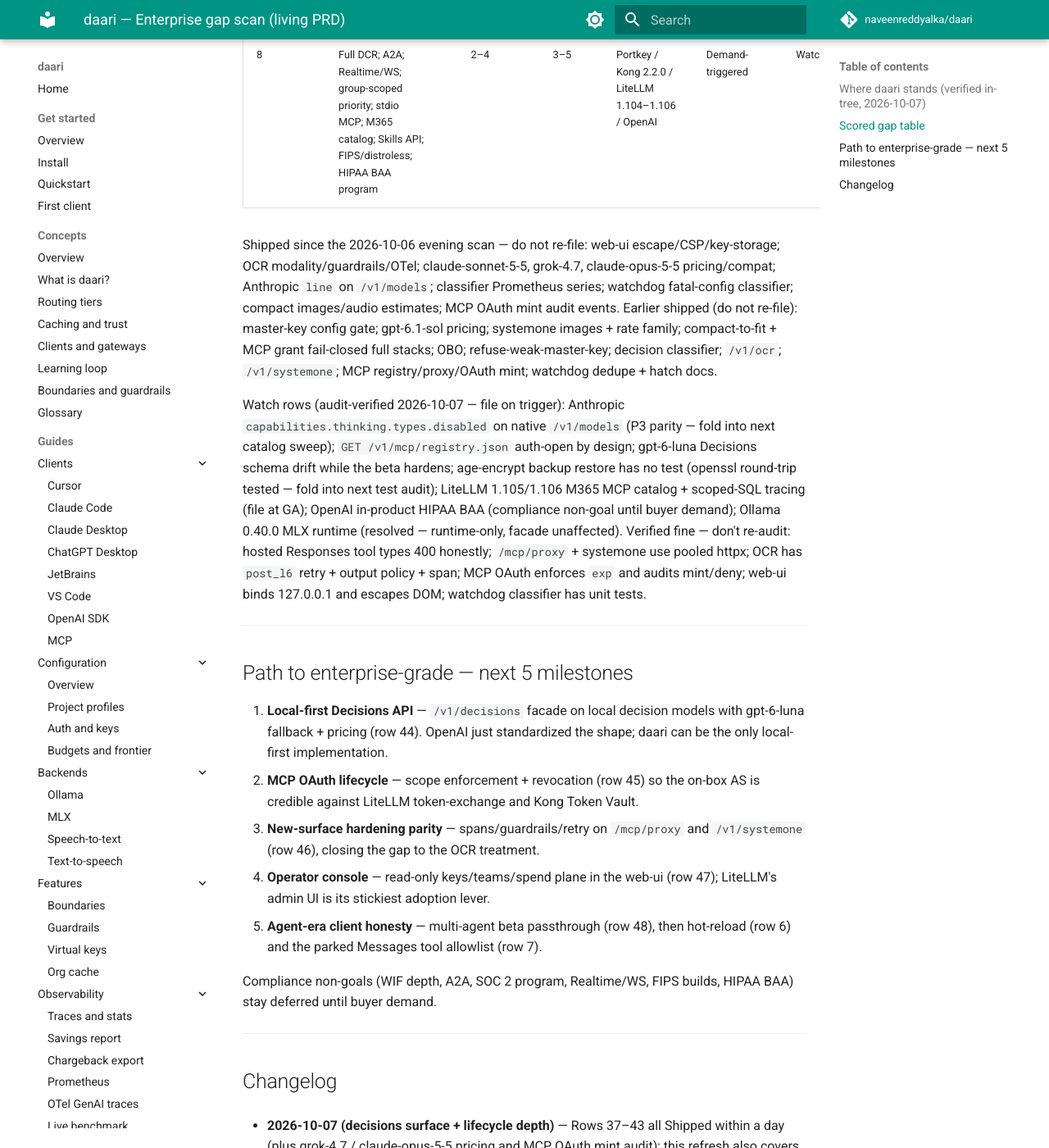
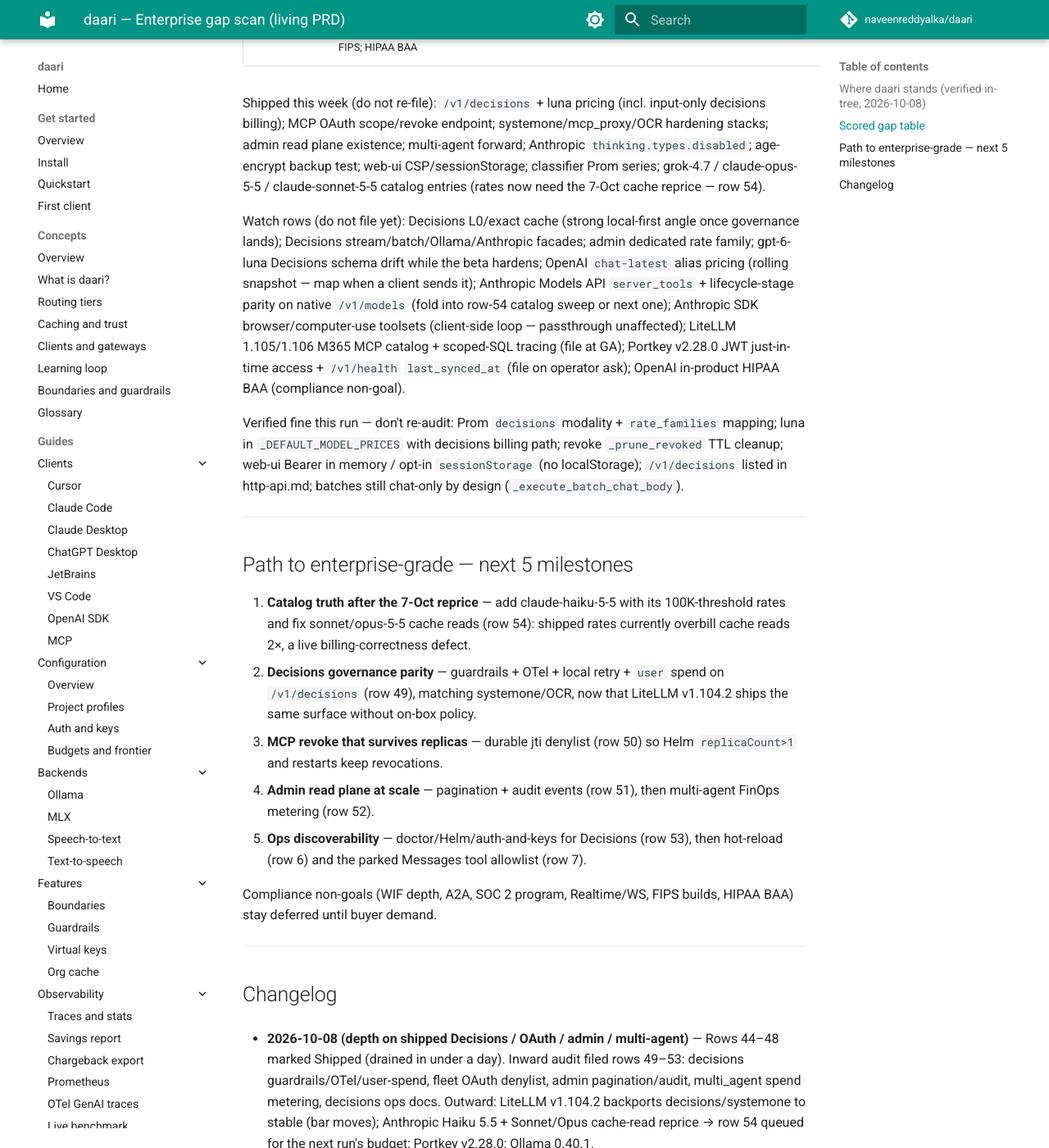
Before and after one commit to naveenreddyalka/daari, an MkDocs documentation site: the page built from docs/prd/ENTERPRISE.md, in a window 1280 px wide and 1400 px high, scrolled down 3841 px. Shown: the whole window at 82% size. Built offline with MkDocs 1.6.1 and Material for MkDocs 9.7.7, drawn with Linux system fonts in a browser that asks for light colours; comment, search, counter and statistics services are not loaded; some of the changed text lies outside the part shown.

Commit message:
docs(prd): 2026-10-08 depth on decisions / OAuth / admin / multi-agent (#1502)
* docs(prd): 2026-10-08 depth audit on decisions/OAuth/admin/multi-agent

Rows 44–48 marked Shipped; filed follow-on depth gaps (guardrails/OTel on
/v1/decisions, fleet OAuth denylist, admin pagination/audit, multi_agent
spend, decisions ops docs).

Co-authored-by: Naveen Reddy Alka <naveenreddyalka@users.noreply.github.com>

* docs(prd): restore pinned rows, full 10-08 outward scan, queue catalog reprice

Keep the hermetic compact/MCP-grant pinned rows (test_enterprise_prd_docs);
add LiteLLM v1.104.2 decisions backport, Portkey v2.28.0, Ollama 0.40.1,
Anthropic Haiku 5.5 + Sonnet/Opus cache-read reprice (row 54, queued for the
next run's issue budget); expand watch rows and milestones.

Co-authored-by: Naveen Reddy Alka <naveenreddyalka@users.noreply.github.com>

---------

Co-authored-by: Naveen Reddy Alka <naveenreddy.alka@gmail.com>
Co-authored-by: Naveen Reddy Alka <naveenreddyalka@users.noreply.github.com>

```diff
--- a/docs/prd/ENTERPRISE.md
+++ b/docs/prd/ENTERPRISE.md
@@ -11,34 +11,41 @@
 
 ---
 
-## Where daari stands (verified in-tree, 2026-10-07)
+## Where daari stands (verified in-tree, 2026-10-08)
 
-**Loop velocity.** The entire 2026-10-06 evening table (rows 37–43) drained in
-under a day: web-ui escape/CSP/key-storage, OCR Prom modality + output
-guardrails + OTel, claude-sonnet-5-5, Anthropic `line` on `/v1/models`,
-classifier Prometheus series, watchdog fatal-config classifier, and multimodal
-compact estimates are all on `main` — plus grok-4.7 and claude-opus-5-5
-pricing and MCP OAuth mint audit events. Hot-reload `config.yaml` stays in
-flight; Messages `mcp_servers` tool allowlist stays parked; `/mcp/proxy` cost
-headers are queued in the backlog.
+**Loop velocity.** Rows 44–48 (filed 10-07) all landed on `main` within a day:
+`/v1/decisions` + gpt-6-luna pricing (incl. the decisions input-only billing
+path), MCP OAuth scope enforcement + RFC 7009 revoke, OTel/guardrails/retry on
+`/mcp/proxy` + `/v1/systemone`, the web-ui keys/teams admin read plane, and
+Responses multi-agent forward-or-400. Anthropic `thinking.types.disabled` on
+native `/v1/models` and the age-encrypt backup round-trip test shipped too.
+Hot-reload `config.yaml` stays in flight; the Messages `mcp_servers` tool
+allowlist stays parked.
 
-**Outward.** **OpenAI shipped the Decisions API beta with `gpt-6-luna`
-(6 Oct)** — typed text/image judgments, now the third competitor decisions
-surface after Portkey v2.25.0 (TypeSafe Jev) and Kong 2.2.0. **Ollama v0.40.0
-went stable** (MLX default runtime on Apple Silicon, including decision models
-and an MLX embedding model — runtime-only, facade unaffected). Anthropic added
-`capabilities.thinking.types.disabled` to the Models API (5 Oct). LiteLLM bar
-stays **v1.104.0 GA** (1.105.0-rc.1 / 1.106.0-dev.1 add M365 MCP catalog +
-scoped-SQL tracing — watch). Portkey v2.27.0 / Kong 2.2.0 / OpenRouter (08-19)
-/ MCP blog (08-22) flat.
+**Outward.** **LiteLLM backported `/v1/systemone`, OpenAI-format
+`/v1/decisions`, and the OpenAI Decisions provider to stable v1.104.2 (8 Oct)**
+— every major competitor now ships a decisions surface; daari reached parity
+first and differentiation moves to governance depth. **Anthropic launched
+Claude Haiku 5.5 (7 Oct)** — $0.10/$0.50 per MTok with a 100K-token prompt
+threshold (5× above it), 1M context, 128K output, adaptive thinking — **and
+halved cache-read pricing on Sonnet 5.5 ($0.10) and Opus 5.5 ($0.20)**, so
+daari's shipped rates now overbill cache reads 2×. Anthropic Models API added
+`capabilities.server_tools` + lifecycle-stage fields/filter; SDKs added beta
+browser/computer-use toolsets (client-side loops — passthrough unaffected).
+OpenAI added a `chat-latest` rolling snapshot alias (7 Oct). Portkey moved to
+**v2.28.0** (AWS OAuth client-credentials, JWT just-in-time service access,
+`DISABLE_TIKTOKEN` chars/4 estimator). Ollama **0.40.1 stable** (cloud
+usage/balance proxying — facade unaffected). Kong 2.2.0 / OpenRouter (08-19) /
+MCP blog (08-22) flat.
 
-**Inward theme: decisions surface + lifecycle depth on the new stacks.**
-Code audit confirmed: no `/v1/decisions` and no `gpt-6-luna` pricing; the MCP
-OAuth AS mints tokens with unvalidated scopes, never checks the scope claim on
-verify, and has no revocation; `/mcp/proxy` and `/v1/systemone` lack OTel
-spans, guardrails, and retry (OCR has all three on output); the web-ui is
-observability-only (keys/teams/spend have no HTTP read plane); Responses
-silently drops gpt-6.1-sol multi-agent beta fields.
+**Inward theme: depth on the surfaces that just shipped.** Code audit (10-08)
+confirmed: `/v1/decisions` meters the Prom `decisions` modality but skips
+guardrails/OTel, hardcodes spend `user_id=""`, and its local path bypasses
+systemone hardening; the MCP OAuth revoked-jti denylist is a process-local
+dict (`mcp_oauth.py` ~L41) — revocation does not replicate across Helm
+replicas and is forgotten on restart; admin `GET /v1/daari/keys`/`teams` dumps
+are unpaginated and unaudited; multi_agent L6 reads only top-level usage;
+doctor/Helm/auth-and-keys docs lag the Decisions family.
 
 ---
 
@@ -46,18 +53,17 @@ silently drops gpt-6.1-sol multi-agent beta fields.
 
 | # | Gap | Impact | Effort | Who does it best today | Why daari wins local-first | Action |
 |---|-----|:--:|:--:|------------------------|----------------------------|--------|
-| 44 | OpenAI-compatible `/v1/decisions` on local decision models + gpt-6-luna fallback | 5 | 2 | OpenAI Decisions beta (6 Oct); Portkey/Kong Jev | Typed judgments on-box at $0, frontier only on miss | Filed [#1474](https://github.com/naveenreddyalka/daari/issues/1474) |
-| 45 | MCP OAuth AS: scope enforcement + RFC 7009 revocation | 4 | 2 | LiteLLM 1.103 token-exchange; Kong Token Vault | On-box revoke/scope check = zero network hops | Filed [#1475](https://github.com/naveenreddyalka/daari/issues/1475) |
-| 46 | OTel spans + guardrails + retry on `/mcp/proxy` and `/v1/systemone` | 4 | 2 | Kong W3C trace on MCP; Portkey guardrails on decisions `state` | Local policy checks add near-zero latency | Filed [#1476](https://github.com/naveenreddyalka/daari/issues/1476) |
-| 47 | Web-ui read-only keys/teams/spend admin plane | 4 | 3 | LiteLLM proxy admin UI | Same-box console, no SaaS, reuses existing stores | Filed [#1477](https://github.com/naveenreddyalka/daari/issues/1477) |
-| 48 | Responses multi-agent beta fields forwarded or honest 400 | 3 | 2 | OpenAI gpt-6.1-sol multi-agent beta | Transparent delegation passthrough with budgets intact | Filed [#1478](https://github.com/naveenreddyalka/daari/issues/1478) |
-| 37 | Web-ui hardening: escape DOM, CSP, no localStorage keys | 4 | 3 | LiteLLM proxy UI | Static page — escaping + CSP are cheap | Shipped |
-| 38 | OCR Prometheus modality + output guardrails + OTel | 4 | 2 | Kong per-modality costs | Local OCR pitch needs honest FinOps + redaction | Shipped |
-| 39 | claude-sonnet-5-5 pricing / capabilities / param compat | 4 | 1 | LiteLLM 1.105 RC day-one catalog | Cost-true L6 when agents already pick the new ID | Shipped |
-| 40 | Anthropic Models API `line` on native `/v1/models` | 3 | 1 | Anthropic Models API (1 Oct) | Local catalog parity for Claude-native clients | Shipped |
-| 41 | Decision classifier Prometheus latency + outcome series | 4 | 2 | LiteLLM / Kong decision metrics | Prove on-box classifier SLO vs hosted Jev | Shipped |
-| 42 | Watchdog fatal-config classifier + stop KeepAlive spam | 4 | 2 | — (ops honesty) | Autonomous loop must not file daemon-unreachable forever | Shipped |
-| 43 | compact_to_fit counts images/audio; protect image-only turns | 3 | 2 | LiteLLM multimodal compact | FinOps + vision context honesty before L6 | Shipped |
+| 54 | claude-haiku-5-5 catalog (100K-threshold rates, caps, param compat) + reprice sonnet/opus-5-5 cache reads | 5 | 1 | Anthropic pricing page (7 Oct); LiteLLM day-one catalogs | Cost-true routing and honest cache savings on the new cheap tier | File next run (10-08 issue budget spent) |
+| 49 | Guardrails + OTel (+ local retry) + `user` spend on `/v1/decisions` | 5 | 2 | Portkey/Kong policy on decisions `state`; OCR parity in-tree | Same on-box policy engine as systemone/OCR | Filed [#1497](https://github.com/naveenreddyalka/daari/issues/1497) |
+| 50 | Fleet-durable MCP OAuth revoked-jti denylist (Redis/Postgres) | 5 | 3 | Kong Token Vault; LiteLLM shared revoke stores | Revoke must stick across Helm replicas | Filed [#1498](https://github.com/naveenreddyalka/daari/issues/1498) |
+| 51 | Paginate + audit `GET /v1/daari/keys` and `/teams` | 4 | 2 | LiteLLM proxy admin UI audit trail | Control-plane honesty at key-store scale | Filed [#1499](https://github.com/naveenreddyalka/daari/issues/1499) |
+| 52 | Meter multi_agent subagent token usage / spend on L6 | 4 | 2 | OpenAI aggregated usage; LiteLLM agent cost split | FinOps chargeback for delegated agents | Filed [#1500](https://github.com/naveenreddyalka/daari/issues/1500) |
+| 53 | Doctor + Helm + auth-and-keys coverage for `/v1/decisions` | 3 | 1 | — (ops honesty) | Operators discover the surface before rate-family miss | Filed [#1501](https://github.com/naveenreddyalka/daari/issues/1501) |
+| 44 | OpenAI-compatible `/v1/decisions` + gpt-6-luna | 5 | 2 | OpenAI Decisions beta; LiteLLM v1.104.2 | Typed judgments on-box | Shipped |
+| 45 | MCP OAuth scope + RFC 7009 revocation | 4 | 2 | LiteLLM / Kong | On-box revoke/scope | Shipped |
+| 46 | OTel + guardrails + retry on `/mcp/proxy` + `/v1/systemone` | 4 | 2 | Kong / Portkey | Local policy latency | Shipped |
+| 47 | Web-ui read-only keys/teams/spend admin plane | 4 | 3 | LiteLLM admin UI | Same-box console | Shipped |
+| 48 | Responses multi-agent forward or honest 400 | 3 | 2 | OpenAI multi-agent beta | Transparent L6 delegation | Shipped |
 | 6 | Hot-reload `config.yaml` | 3 | 2 | LiteLLM config ownership | Open — in flight | Open |
 | 7 | Per-key tool-name allowlist for Messages `mcp_servers` | 4 | 3 | LiteLLM `mcp_tool_permissions` | Parked (needs ≥60m session) | Parked |
 | 24 | Grafana panel for `compact_to_fit_applied` | 2 | 1 | LiteLLM spend dashboards | Shipped | Shipped |
@@ -70,46 +76,49 @@ silently drops gpt-6.1-sol multi-agent beta fields.
 | 21 | Hermetic pin: compact_to_fit in config + routing-tiers | 2 | 1 | — (docs regression) | Shipped | Shipped |
 | 22 | `daari_meta` + stats when compact_to_fit actually trims | 3 | 2 | LiteLLM compact telemetry | Shipped | Shipped |
 | 23 | Opt-in fail-closed MCP when key has no MCP grant | 4 | 2 | LiteLLM `require_key_mcp_access_defined` | Shipped | Shipped |
-| 8 | Full DCR; A2A; Realtime/WS; group-scoped priority; stdio MCP; M365 catalog; Skills API; FIPS/distroless; HIPAA BAA program | 2–4 | 3–5 | Portkey / Kong 2.2.0 / LiteLLM 1.104–1.106 / OpenAI | Demand-triggered | Watch |
+| 8 | Full DCR; A2A; Realtime/WS; stdio MCP; M365 catalog; Skills; FIPS; HIPAA BAA | 2–4 | 3–5 | Portkey / Kong / LiteLLM / OpenAI | Demand-triggered | Watch |
 
-Shipped since the 2026-10-06 evening scan — do not re-file: web-ui
-escape/CSP/key-storage; OCR modality/guardrails/OTel; claude-sonnet-5-5,
-grok-4.7, claude-opus-5-5 pricing/compat; Anthropic `line` on `/v1/models`;
-classifier Prometheus series; watchdog fatal-config classifier; compact
-images/audio estimates; MCP OAuth mint audit events. Earlier shipped (do not
-re-file): master-key config gate; gpt-6.1-sol pricing; systemone images +
-rate family; compact-to-fit + MCP grant fail-closed full stacks; OBO;
-refuse-weak-master-key; decision classifier; `/v1/ocr`; `/v1/systemone`;
-MCP registry/proxy/OAuth mint; watchdog dedupe + hatch docs.
+Shipped this week (do not re-file): `/v1/decisions` + luna pricing (incl.
+input-only decisions billing); MCP OAuth scope/revoke endpoint;
+systemone/mcp_proxy/OCR hardening stacks; admin read plane existence;
+multi-agent forward; Anthropic `thinking.types.disabled`; age-encrypt backup
+test; web-ui CSP/sessionStorage; classifier Prom series; grok-4.7 /
+claude-opus-5-5 / claude-sonnet-5-5 catalog entries (rates now need the 7-Oct
+cache reprice — row 54).
 
-Watch rows (audit-verified 2026-10-07 — file on trigger): Anthropic
-`capabilities.thinking.types.disabled` on native `/v1/models` (P3 parity —
-fold into next catalog sweep); `GET /v1/mcp/registry.json` auth-open by
-design; gpt-6-luna Decisions schema drift while the beta hardens; age-encrypt
-backup restore has no test (openssl round-trip tested — fold into next test
-audit); LiteLLM 1.105/1.106 M365 MCP catalog + scoped-SQL tracing (file at
-GA); OpenAI in-product HIPAA BAA (compliance non-goal until buyer demand);
-Ollama 0.40.0 MLX runtime (resolved — runtime-only, facade unaffected).
-Verified fine — don't re-audit: hosted Responses tool types 400 honestly;
-`/mcp/proxy` + systemone use pooled httpx; OCR has `post_l6` retry + output
-policy + span; MCP OAuth enforces `exp` and audits mint/deny; web-ui binds
-127.0.0.1 and escapes DOM; watchdog classifier has unit tests.
+Watch rows (do not file yet): Decisions L0/exact cache (strong local-first
+angle once governance lands); Decisions stream/batch/Ollama/Anthropic facades;
+admin dedicated rate family; gpt-6-luna Decisions schema drift while the beta
+hardens; OpenAI `chat-latest` alias pricing (rolling snapshot — map when a
+client sends it); Anthropic Models API `server_tools` + lifecycle-stage parity
+on native `/v1/models` (fold into row-54 catalog sweep or next one); Anthropic
+SDK browser/computer-use toolsets (client-side loop — passthrough unaffected);
+LiteLLM 1.105/1.106 M365 MCP catalog + scoped-SQL tracing (file at GA);
+Portkey v2.28.0 JWT just-in-time access + `/v1/health` `last_synced_at` (file
+on operator ask); OpenAI in-product HIPAA BAA (compliance non-goal).
+
+Verified fine this run — don't re-audit: Prom `decisions` modality +
+`rate_families` mapping; luna in `_DEFAULT_MODEL_PRICES` with decisions
+billing path; revoke `_prune_revoked` TTL cleanup; web-ui Bearer in memory /
+opt-in `sessionStorage` (no localStorage); `/v1/decisions` listed in
+http-api.md; batches still chat-only by design (`_execute_batch_chat_body`).
 
 ---
 
 ## Path to enterprise-grade — next 5 milestones
 
-1. **Local-first Decisions API** — `/v1/decisions` facade on local decision
-   models with gpt-6-luna fallback + pricing (row 44). OpenAI just
-   standardized the shape; daari can be the only local-first implementation.
-2. **MCP OAuth lifecycle** — scope enforcement + revocation (row 45) so the
-   on-box AS is credible against LiteLLM token-exchange and Kong Token Vault.
-3. **New-surface hardening parity** — spans/guardrails/retry on `/mcp/proxy`
-   and `/v1/systemone` (row 46), closing the gap to the OCR treatment.
-4. **Operator console** — read-only keys/teams/spend plane in the web-ui
-   (row 47); LiteLLM's admin UI is its stickiest adoption lever.
-5. **Agent-era client honesty** — multi-agent beta passthrough (row 48), then
-   hot-reload (row 6) and the parked Messages tool allowlist (row 7).
+1. **Catalog truth after the 7-Oct reprice** — add claude-haiku-5-5 with its
+   100K-threshold rates and fix sonnet/opus-5-5 cache reads (row 54): shipped
+   rates currently overbill cache reads 2×, a live billing-correctness defect.
+2. **Decisions governance parity** — guardrails + OTel + local retry + `user`
+   spend on `/v1/decisions` (row 49), matching systemone/OCR, now that
+   LiteLLM v1.104.2 ships the same surface without on-box policy.
+3. **MCP revoke that survives replicas** — durable jti denylist (row 50) so
+   Helm `replicaCount>1` and restarts keep revocations.
+4. **Admin read plane at scale** — pagination + audit events (row 51), then
+   multi-agent FinOps metering (row 52).
+5. **Ops discoverability** — doctor/Helm/auth-and-keys for Decisions (row 53),
+   then hot-reload (row 6) and the parked Messages tool allowlist (row 7).
 
 Compliance non-goals (WIF depth, A2A, SOC 2 program, Realtime/WS, FIPS
 builds, HIPAA BAA) stay deferred until buyer demand.
@@ -118,26 +127,18 @@ builds, HIPAA BAA) stay deferred until buyer demand.
 
 ## Changelog
 
-- **2026-10-07 (decisions surface + lifecycle depth)** — Rows 37–43 all
-  Shipped within a day (plus grok-4.7 / claude-opus-5-5 pricing and MCP OAuth
-  mint audit); this refresh also covers the ask in issue #1470. Outward:
-  OpenAI Decisions API beta with gpt-6-luna (6 Oct); Ollama 0.40.0 stable
-  (MLX default); Anthropic `thinking.types.disabled` Models field; LiteLLM
-  bar unchanged at 1.104 GA. Inward: filed rows 44–48 — local-first
-  `/v1/decisions`, MCP OAuth scope/revocation, new-surface
-  spans/guardrails/retry, web-ui admin read plane, Responses multi-agent
-  honesty.
+- **2026-10-08 (depth on shipped Decisions / OAuth / admin / multi-agent)** —
+  Rows 44–48 marked Shipped (drained in under a day). Inward audit filed rows
+  49–53: decisions guardrails/OTel/user-spend, fleet OAuth denylist, admin
+  pagination/audit, multi_agent spend metering, decisions ops docs. Outward:
+  LiteLLM v1.104.2 backports decisions/systemone to stable (bar moves);
+  Anthropic Haiku 5.5 + Sonnet/Opus cache-read reprice → row 54 queued for
+  the next run's budget; Portkey v2.28.0; Ollama 0.40.1.
 
-- **2026-10-06 evening (catalog + classifier/watchdog ops)** — Filed rows
-  39–43 (sonnet-5-5 catalog, Anthropic `line`, classifier Prom series,
-  watchdog fatal-config backoff, multimodal compact estimates); rows 34–36
-  marked Shipped.
+- **2026-10-07 (decisions surface + lifecycle depth)** — Filed rows 44–48
+  (local-first `/v1/decisions`, MCP OAuth scope/revocation, new-surface
+  spans/guardrails/retry, web-ui admin read plane, Responses multi-agent).
 
-- **2026-10-06 (admin-plane + new-surface governance)** — Kong 2.2.0, Portkey
-  v2.27.0, Ollama 0.35.1, gpt-6.1-sol, Anthropic `line`. Filed rows 34–38;
-  three shipped same day.
-
-- **2026-10-05 → 08-28** — Condensed: operate-gates + FinOps surface;
-  LiteLLM 1.104 GA; OBO + refuse-weak-key + classifier; decision models +
-  MCP OAuth; structured outputs; client honesty; MCP ops; Apache 2.0; this
-  PRD's creation.
+- **2026-10-06 → 08-28** — Condensed: catalog + classifier/watchdog; admin-plane
+  + OCR governance; operate-gates + FinOps; LiteLLM 1.104; OBO/classifier;
+  decision models + MCP OAuth; Apache 2.0; this PRD's creation.
```
